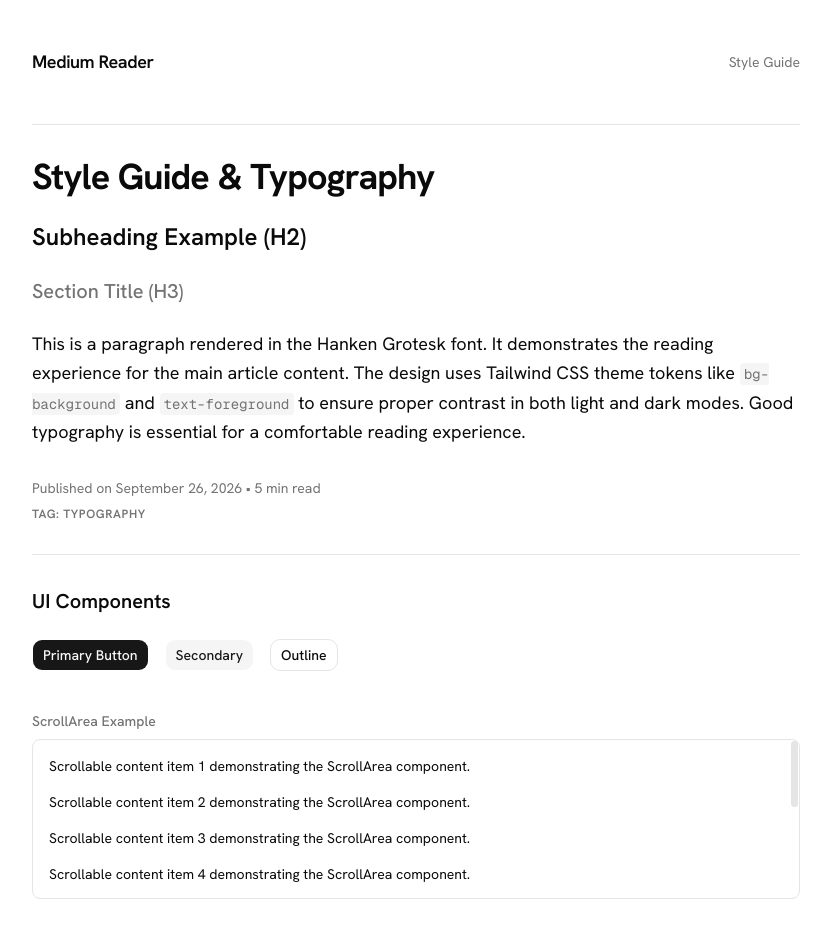
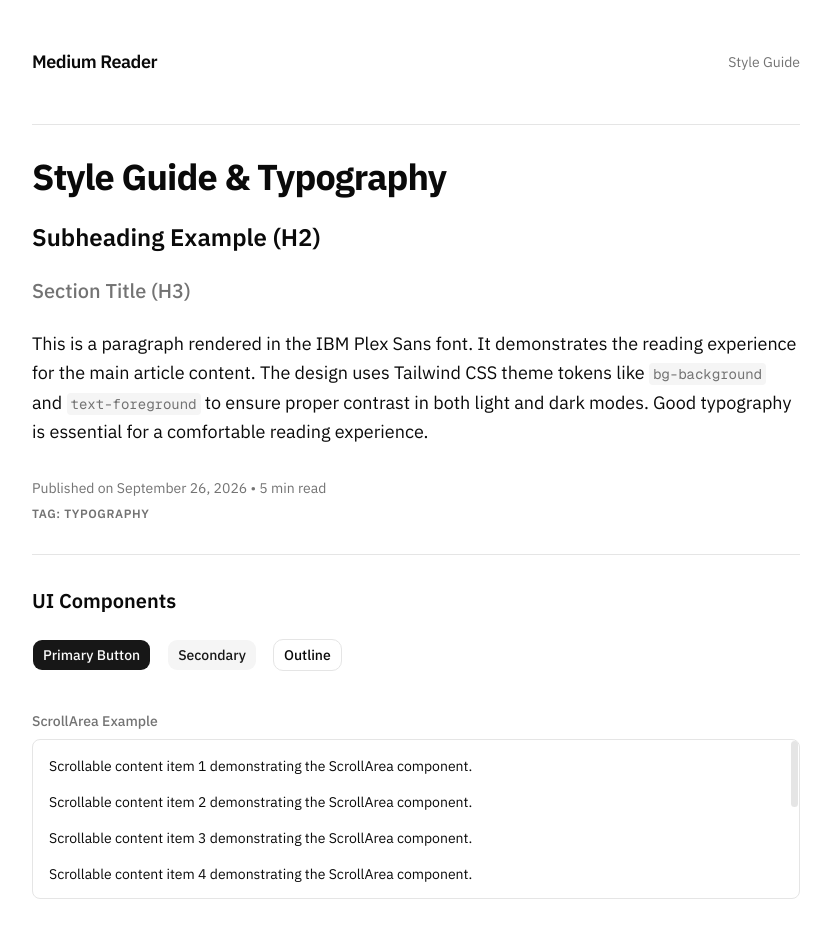
Before and after one commit to richmondsogo/medium-reader, a Next.js app: page /style-guide in a window 1280 px wide. Shown: the whole page, without its empty margins (224-1055 px from the left). Built offline with nearby package versions, Linux system fonts and the light colour scheme.

Commit message:
feat: swap Hanken Grotesk for IBM Plex Sans

```diff
--- a/src/app/globals.css
+++ b/src/app/globals.css
@@ -5,9 +5,9 @@
 @theme inline {
   --color-background: var(--background);
   --color-foreground: var(--foreground);
-  --font-sans: var(--font-hanken-grotesk);
+  --font-sans: var(--font-ibm-plex-sans);
   --font-mono: var(--font-geist-mono);
-  --font-heading: var(--font-hanken-grotesk);
+  --font-heading: var(--font-ibm-plex-sans);
   --color-sidebar-ring: var(--sidebar-ring);
   --color-sidebar-border: var(--sidebar-border);
   --color-sidebar-accent-foreground: var(--sidebar-accent-foreground);
--- a/src/app/layout.tsx
+++ b/src/app/layout.tsx
@@ -1,10 +1,11 @@
 import type { Metadata } from "next";
-import { Hanken_Grotesk, Geist_Mono } from "next/font/google";
+import { IBM_Plex_Sans, Geist_Mono } from "next/font/google";
 import "./globals.css";
 
-const hankenGrotesk = Hanken_Grotesk({
-  variable: "--font-hanken-grotesk",
+const ibmPlexSans = IBM_Plex_Sans({
+  variable: "--font-ibm-plex-sans",
   subsets: ["latin"],
+  weight: ["400", "500", "600", "700"],
   display: "swap",
 });
 
@@ -24,7 +25,7 @@ export default function RootLayout({ children }: LayoutProps<"/">) {
     <html
       lang="en"
       suppressHydrationWarning
-      className={`${hankenGrotesk.variable} ${geistMono.variable} h-full antialiased scroll-smooth`}
+      className={`${ibmPlexSans.variable} ${geistMono.variable} h-full antialiased scroll-smooth`}
     >
       <body className="min-h-full flex flex-col">{children}</body>
     </html>
--- a/src/app/style-guide/page.tsx
+++ b/src/app/style-guide/page.tsx
@@ -1,19 +1,19 @@
-import { Hanken_Grotesk } from "next/font/google";
+import { IBM_Plex_Sans } from "next/font/google";
 import { Button } from "@/components/ui/button";
 import { Separator } from "@/components/ui/separator";
 import { ScrollArea } from "@/components/ui/scroll-area";
 
-const hankenGrotesk = Hanken_Grotesk({ subsets: ["latin"], variable: "--font-hanken-grotesk" });
+const ibmPlexSans = IBM_Plex_Sans({ subsets: ["latin"], weight: ["400", "500", "600", "700"], variable: "--font-ibm-plex-sans" });
 
 export default function StyleGuidePage() {
   return (
     <div
-      className={`min-h-screen bg-background text-foreground p-8 ${hankenGrotesk.variable}`}
+      className={`min-h-screen bg-background text-foreground p-8 ${ibmPlexSans.variable}`}
     >
       <div className="max-w-3xl mx-auto space-y-8">
         {/* Nav-style row */}
         <nav
-          className={`${hankenGrotesk.className} flex items-center justify-between py-4`}
+          className={`${ibmPlexSans.className} flex items-center justify-between py-4`}
         >
           <div className="font-semibold text-lg tracking-tight">
             Medium Reader
@@ -37,7 +37,7 @@ export default function StyleGuidePage() {
             Section Title (H3)
           </h3>
           <p className="text-lg leading-relaxed text-foreground">
-            This is a paragraph rendered in the Hanken Grotesk font. It
+            This is a paragraph rendered in the IBM Plex Sans font. It
             demonstrates the reading experience for the main article content.
             The design uses Tailwind CSS theme tokens like{" "}
             <code className="text-sm bg-muted text-muted-foreground px-1 py-0.5 rounded">
@@ -53,7 +53,7 @@ export default function StyleGuidePage() {
         </div>
 
         {/* Small UI text & Metadata */}
-        <div className={`${hankenGrotesk.className} space-y-2`}>
+        <div className={`${ibmPlexSans.className} space-y-2`}>
           <div className="text-sm text-muted-foreground">
             Published on September 26, 2026 • 5 min read
           </div>
@@ -65,7 +65,7 @@ export default function StyleGuidePage() {
         <Separator className="bg-border" />
 
         {/* UI Components */}
-        <div className={`${hankenGrotesk.className} space-y-6`}>
+        <div className={`${ibmPlexSans.className} space-y-6`}>
           <h2 className="text-xl font-semibold">UI Components</h2>
           <div className="flex space-x-4">
             <Button className="focus-visible:ring-2 focus-visible:ring-ring focus-visible:ring-offset-2">
```
Also changed, not shown: 2 other files (tests, documents, lock files or other folders).
